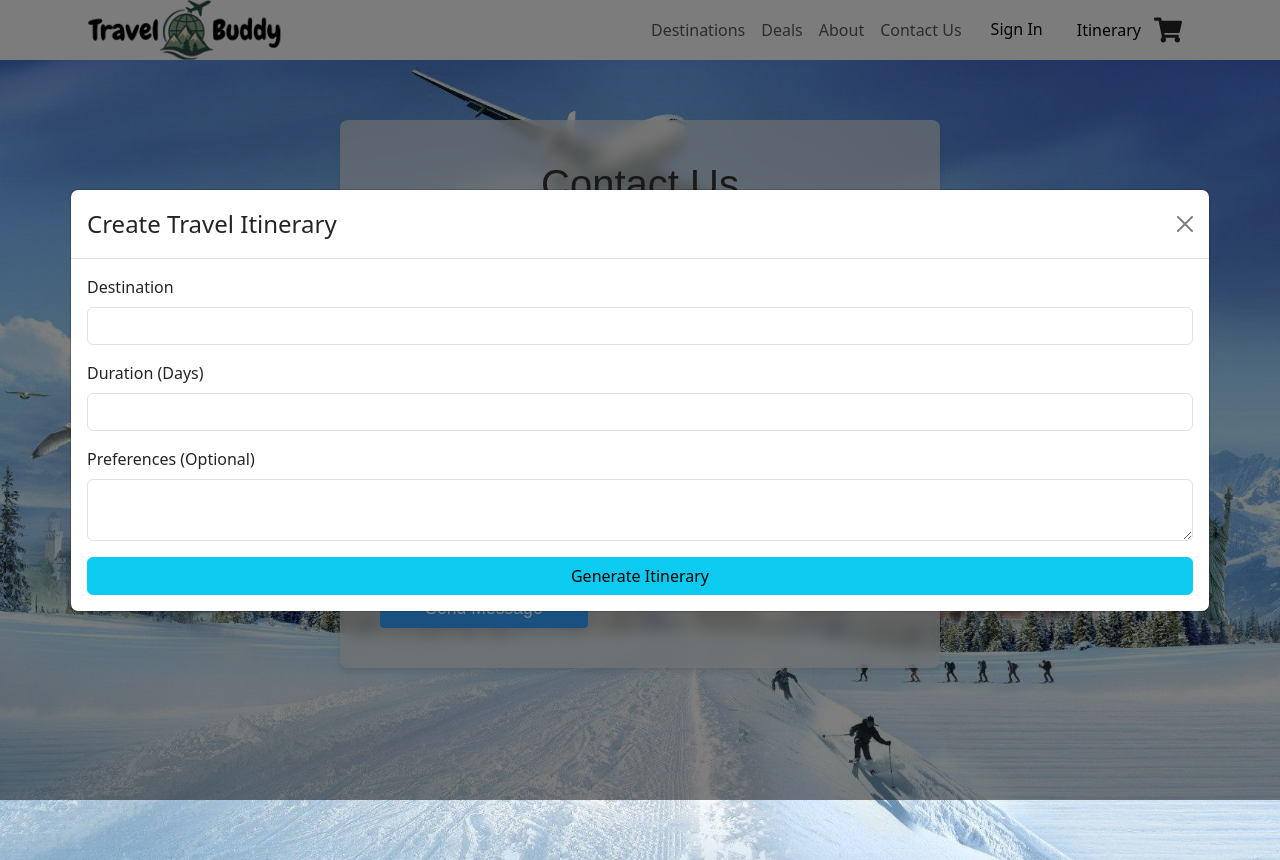
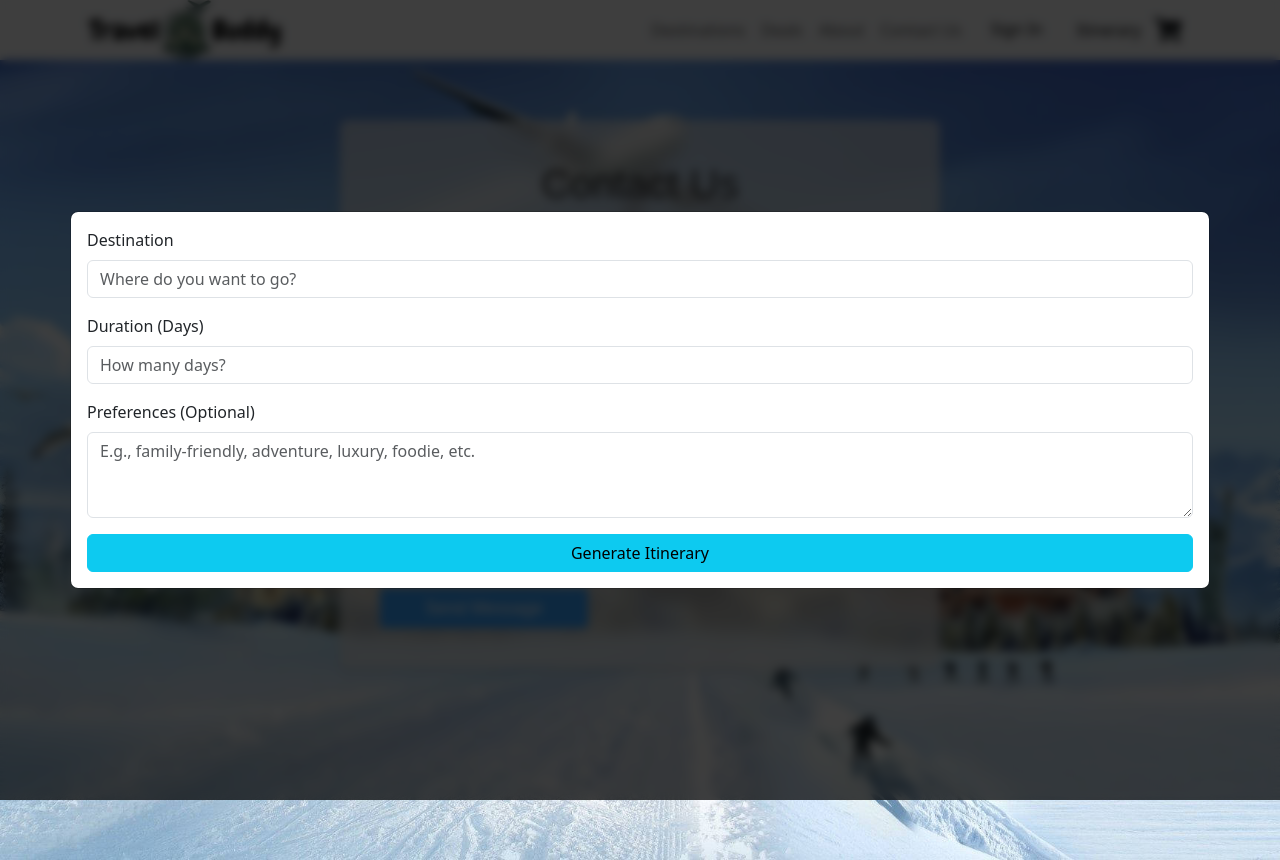
Before and after one commit to jashandeep321/TravelBuddy, a React (Create React App) app in the folder Frontend/: page /contact in a window 1280 px wide. Both pictures are taken after a click on the button "Itinerary". Built offline with nearby package versions, Linux system fonts and the light colour scheme.

Commit message:
navigation update

```diff
--- a/Frontend/src/Components/Navigation.js
+++ b/Frontend/src/Components/Navigation.js
@@ -18,12 +18,12 @@ function Navigation() {
   const [itinerary, setItinerary] = useState(null);
   const [loading, setLoading] = useState(false);
   const [error, setError] = useState(null);
+  const [blurBackground, setBlurBackground] = useState(false);
 
   const { cartItems } = useCart();
   const itemCount = cartItems.reduce((total, item) => total + item.quantity, 0);
 
   const navigate = useNavigate();
-
   const [isLoggedIn, setIsLoggedIn] = useState(false);
 
   useEffect(() => {
@@ -32,33 +32,34 @@ function Navigation() {
       setIsLoggedIn(!!token);
     };
 
-  // Check immediately on mount
     checkLoginStatus();
-
-  // Listen for login status changes
     window.addEventListener('loginStatusChanged', checkLoginStatus);
 
-  // Cleanup
     return () => {
       window.removeEventListener('loginStatusChanged', checkLoginStatus);
     };
   }, []);
 
-
   const handleLogout = () => {
     localStorage.removeItem('token');
     localStorage.removeItem('user');
     setIsLoggedIn(false);
-  // Dispatch a logout event
     window.dispatchEvent(new Event('loginStatusChanged'));
     navigate('/Signup');
   };
 
-  const handleShow = () => setShowModal(true);
+  const handleShow = () => {
+    setShowModal(true);
+    setBlurBackground(true);
+    document.body.style.overflow = 'hidden'; // Prevent scrolling when modal is open
+  };
+
   const handleClose = () => {
     setShowModal(false);
     setItinerary(null);
     setError(null);
+    setBlurBackground(false);
+    document.body.style.overflow = 'auto'; // Re-enable scrolling
   };
 
   const handleSubmit = async (e) => {
@@ -82,19 +83,34 @@ function Navigation() {
 };
 
   return (
+    <>
+      {/* Blur overlay */}
+      {blurBackground && (
+        <div
+          style={{
+            position: 'fixed',
+            top: 0,
+            left: 0,
+            width: '100%',
+            height: '100%',
+            backdropFilter: 'blur(5px)',
+            backgroundColor: 'rgba(0, 0, 0, 0.5)',
+            zIndex: 1040, // Bootstrap modals use z-index 1050
+            pointerEvents: 'none' // Allows clicks to pass through to elements behind
+          }}
+        />
+      )}
 
-    <>
-      <Navbar expand="lg" className="bg-body-tertiary p-0">
+      <Navbar expand="lg" className={`bg-body-tertiary p-0 ${blurBackground ? 'pe-none' : ''}`}>
         <Container>
           <Link to="/"><Navbar.Brand>
             <img src={logo1} alt="Logo" style={{ height: '3em', verticalAlign: 'middle', margin: '0 5px' }} />
           </Navbar.Brand></Link>
 
-          {/* Cart Icon - Moved outside Navbar.Collapse */}
           <Link
             className="nav-link position-relative me-3"
             to="/cart"
-            style={{ order: 1 }} // Ensures it stays on the right
+            style={{ order: 1 }}
           >
             <FaShoppingCart size={28} />
             {itemCount > 0 && (
@@ -141,13 +157,13 @@ function Navigation() {
         </Container>
       </Navbar>
 
-
-
-      {/* Modal */}
-      <Modal show={showModal} onHide={handleClose} centered dialogClassName="modal-xl">
-        <Modal.Header closeButton>
-          <Modal.Title>Create Travel Itinerary</Modal.Title>
-        </Modal.Header>
+      <Modal
+        show={showModal}
+        onHide={handleClose}
+        centered
+        dialogClassName="modal-xl"
+        style={{ zIndex: 1051 }} // Ensure modal appears above blur overlay
+      >
        <Modal.Body>
   <form onSubmit={handleSubmit}>
     <div className="mb-3">
@@ -159,6 +175,7 @@ function Navigation() {
         value={destination}
         onChange={(e) => setDestination(e.target.value)}
         required
+        placeholder="Where do you want to go?"
       />
     </div>
 
@@ -171,6 +188,8 @@ function Navigation() {
         value={duration}
         onChange={(e) => setDuration(e.target.value)}
         required
+        placeholder="How many days?"
+        min="1"
       />
     </div>
 
@@ -181,20 +200,162 @@ function Navigation() {
         id="preferences"
         value={preferences}
         onChange={(e) => setPreferences(e.target.value)}
+        placeholder="E.g., family-friendly, adventure, luxury, foodie, etc."
+        rows="3"
       ></textarea>
     </div>
 
-            <Button variant="info" type="submit" className="w-100">
-              {loading ? "Generating..." : "Generate Itinerary"}
+    <Button variant="info" type="submit" className="w-100" disabled={loading}>
+      {loading ? (
+        <>
+          <span
+            className="spinner-border spinner-border-sm me-2"
+            style={{
+              display: 'inline-block',
+              width: '1rem',
+              height: '1rem',
+              verticalAlign: 'text-bottom',
+              border: '0.2em solid currentColor',
+              borderRightColor: 'transparent',
+              borderRadius: '50%',
+              animation: 'spin 0.75s linear infinite'
+            }}
+            role="status"
+            aria-hidden="true"
+          ></span>
+          Generating Itinerary...
+        </>
+      ) : "Generate Itinerary"}
     </Button>
   </form>
 
-          {loading && <div className="mt-3">Loading...</div>}
-          {error && <div className="mt-3 text-danger">{error}</div>}
+  {loading && (
+    <div className="mt-4 text-center">
+      <div
+        className="spinner-border text-info"
+        style={{
+          width: '3rem',
+          height: '3rem',
+          borderWidth: '0.3em'
+        }}
+        role="status"
+      >
+        <span className="visually-hidden">Loading...</span>
+      </div>
+      <p className="mt-2">Creating your perfect travel plan...</p>
+    </div>
+  )}
+
+  {error && (
+    <div className="alert alert-danger mt-3 d-flex align-items-center" role="alert">
+      <i className="bi bi-exclamation-triangle-fill me-2"></i>
+      <div>{error}</div>
+    </div>
+  )}
+
+  {/* {itinerary && (
+    <div
+      className="mt-4 p-3"
+      style={{
+        backgroundColor: '#f8f9fa',
+        borderRadius: '10px'
+      }}
+    >
+      <h5 className="text-center mb-4">
+        <i className="bi bi-map me-2"></i>
+        Your {duration}-Day {destination} Itinerary
+      </h5>
+
+      <div
+        className="p-4"
+        style={{
+          backgroundColor: 'white',
+          borderRadius: '8px',
+          boxShadow: '0 2px 10px rgba(0, 0, 0, 0.1)',
+          lineHeight: '1.6'
+        }}
+      >
+        {itinerary.split('\n').map((paragraph, index) => (
+          <p
+            key={index}
+            className={paragraph.trim() === '' ? 'mb-0' : 'mb-3'}
+            style={{ color: '#333' }}
+          >
+            {paragraph.trim() === '' ? <br /> : paragraph}
+          </p>
+        ))}
+      </div>
+
+      <div className="d-flex justify-content-center mt-4">
+        <Button
+          variant="outline-info"
+          onClick={() => navigator.clipboard.writeText(itinerary)}
+          style={{ minWidth: '150px' }}
+        >
+          <i className="bi bi-clipboard me-2"></i>
+          Copy Itinerary
+        </Button>
+      </div>
+    </div>
+  )} */}
+
+
   {itinerary && (
-            <div className="mt-3">
-              <h5>Generated Itinerary</h5>
-              <pre className="bg-light p-3 rounded">{itinerary}</pre>
+  <div
+    className="mt-4 p-3"
+    style={{
+      backgroundColor: '#f8f9fa',
+      borderRadius: '10px'
+    }}
+  >
+    <h5 className="text-center mb-4">
+      <i className="bi bi-map me-2"></i>
+      Your {duration}-Day {destination} Itinerary
+    </h5>
+
+    <div
+      className="p-4"
+      style={{
+        backgroundColor: 'white',
+        borderRadius: '8px',
+        boxShadow: '0 2px 10px rgba(0, 0, 0, 0.1)',
+        lineHeight: '1.6'
+      }}
+    >
+      {itinerary.split('\n').map((paragraph, index) => {
+        // Check if the paragraph looks like a header (common patterns)
+        const isHeader =
+          paragraph.trim().endsWith(':') ||
+          paragraph.trim().toUpperCase() === paragraph.trim() ||
+          paragraph.trim().startsWith('Day ') ||
+          paragraph.trim().startsWith('DAY ');
+
+        return (
+          <p
+            key={index}
+            className={paragraph.trim() === '' ? 'mb-0' : 'mb-3'}
+            style={{
+              color: '#333',
+              fontWeight: isHeader ? '600' : 'normal',
+              fontSize: isHeader ? '1.1em' : '1em'
+            }}
+          >
+            {paragraph.trim() === '' ? <br /> : paragraph}
+          </p>
+        );
+      })}
+    </div>
+
+    <div className="d-flex justify-content-center mt-4">
+      <Button
+        variant="outline-info"
+        onClick={() => navigator.clipboard.writeText(itinerary)}
+        style={{ minWidth: '150px' }}
+      >
+        <i className="bi bi-clipboard me-2"></i>
+        Copy Itinerary
+      </Button>
+    </div>
   </div>
 )}
 </Modal.Body>
```
Lines whose indentation alone changed are shown as unchanged.
